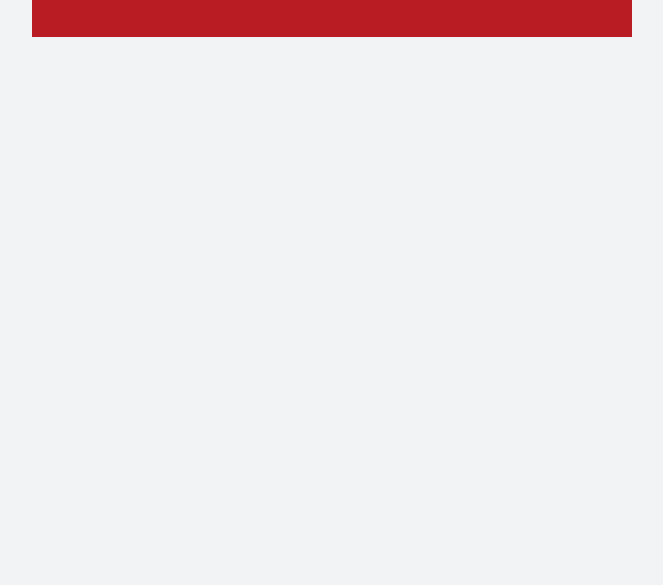
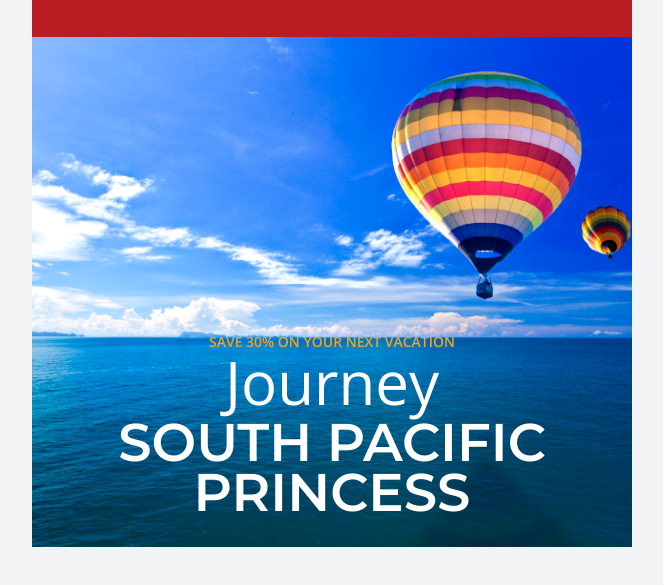
Before and after one commit to LucasPerrotaRoriz/Travel-Promotional-Email-01, a plain HTML site: page index.html in a window 1280 px wide. Shown: the part 113-698 px from the top of the page, without its empty margins (308-971 px from the left). Drawn offline with nearby package versions, Linux system fonts and the light colour scheme.

Commit message:
Home section

```diff
--- a/index.html
+++ b/index.html
@@ -37,7 +37,7 @@
     <!-- insert web font reference, eg: <link href='https://fonts.googleapis.com/css?family=Roboto:400,700' rel='stylesheet' type='text/css'> -->
     <link rel="preconnect" href="https://fonts.googleapis.com">
     <link rel="preconnect" href="https://fonts.gstatic.com" crossorigin>
-    <link href="https://fonts.googleapis.com/css2?family=Open+Sans:wght@300;400;500;600&family=Poppins:wght@300;400;500;600&display=swap" rel="stylesheet">
+    <link href="https://fonts.googleapis.com/css2?family=Montserrat:wght@300;400;500;600&family=Open+Sans:wght@300;400;500;600&display=swap" rel="stylesheet">
     <!--<![endif]-->
 
     <!-- Web Font / @font-face : END -->
@@ -265,6 +265,89 @@
                     </td>
                 </tr>
                 <!-- Email Logo : END -->
+
+                <!-- Email Home : BEGIN -->
+                <tr>
+                    <td>
+                        <table role="presentation" cellpadding="0" cellspacing="0" border="0" width="100%">
+                            <tr>
+                                <td style="text-align: center; background-image: url('img/background.jpg'); background-color: #B91C22; background-position: center center !important; background-size: cover !important;">
+                                    <!--[if gte mso 9]>
+                                    <v:image xmlns:v="urn:schemas-microsoft-com:vml" fill="true" stroke="false" style="border: 0; display: inline-block; width: 600px; height: 180px;" src="img/background.jpg" />
+                                    <v:rect xmlns:v="urn:schemas-microsoft-com:vml" fill="true" stroke="false" style="border: 0; display: inline-block; position: absolute; width: 600px; height: 180px;">
+                                    <v:fill opacity="0%" color="#B91C22" />
+                                    <![endif]-->
+                                    <div>
+                                        <!--[if mso]>
+                                        <table align="center" role="presentation" border="0" cellspacing="0" cellpadding="0" width="600">
+                                        <tr>
+                                        <td width="600">
+                                        <![endif]-->
+                                        <table role="presentation" border="0" cellpadding="0" cellspacing="0" width="100%" style="max-width:600px; margin: auto;">
+
+                                            <!-- Clear Spacer : BEGIN -->
+                                            <tr>
+                                                <td aria-hidden="true" height="25" style="font-size: 0px; line-height: 0px;">
+                                                    &nbsp;
+                                                </td>
+                                            </tr>
+                                            <!-- Clear Spacer : END -->
+
+                                            <!-- Clear Spacer : BEGIN -->
+                                            <tr>
+                                                <td aria-hidden="true" height="80" style="font-size: 0px; line-height: 0px;">
+                                                    &nbsp;
+                                                </td>
+                                            </tr>
+                                            <!-- Clear Spacer : END -->
+
+                                            <!-- Clear Spacer : BEGIN -->
+                                            <tr>
+                                                <td aria-hidden="true" height="80" style="font-size: 0px; line-height: 0px;">
+                                                    &nbsp;
+                                                </td>
+                                            </tr>
+                                            <!-- Clear Spacer : END -->
+
+                                            <!-- Clear Spacer : BEGIN -->
+                                            <tr>
+                                                <td aria-hidden="true" height="80" style="font-size: 0px; line-height: 0px;">
+                                                    &nbsp;
+                                                </td>
+                                            </tr>
+                                            <!-- Clear Spacer : END -->
+
+                                            <tr>
+                                                <td style="text-align: center; font-family: 'Open Sans', 'Helvetica Neue', Helvetica, Arial, 'Lucida Grande', sans-serif; font-size: 14px; line-height: 20px; color: #ffffff;">
+                                                    <p style="font-weight: bold; margin: 30px 0 0; color: #F6A21E;">
+                                                        SAVE 30% ON YOUR NEXT VACATION
+                                                    </p>
+                                                    <h1 style="font-family: 'Open Sans', 'Helvetica Neue', Helvetica, Arial, 'Lucida Grande', sans-serif; font-size: 60px; font-weight: normal; margin: 20px 0 25px 0;">
+                                                        Journey
+                                                    </h1>
+                                                    <h2 style="font-family: 'Montserrat'; font-size: 53px; font-weight: bold; line-height: 50px; margin: 0 0 30px 0;">
+                                                        SOUTH PACIFIC PRINCESS
+                                                    </h2>
+                                                </td>
+                                            </tr>
+                                        </table>
+                                        <!--[if mso]>
+                                        </td>
+                                        </tr>
+                                        </table>
+                                        <![endif]-->
+                                    </div>
+                                    <!--[if gte mso 9]>
+                                    </v:fill>
+                                    </v:rect>
+                                    </v:image>
+                                    <![endif]-->
+                                </td>
+                            </tr>
+                        </table>
+                    </td>
+                </tr>
+                <!-- Email Home : END -->
             </table>
             <!-- Email Body : END -->
 
```
Also changed, not shown: link.txt.
